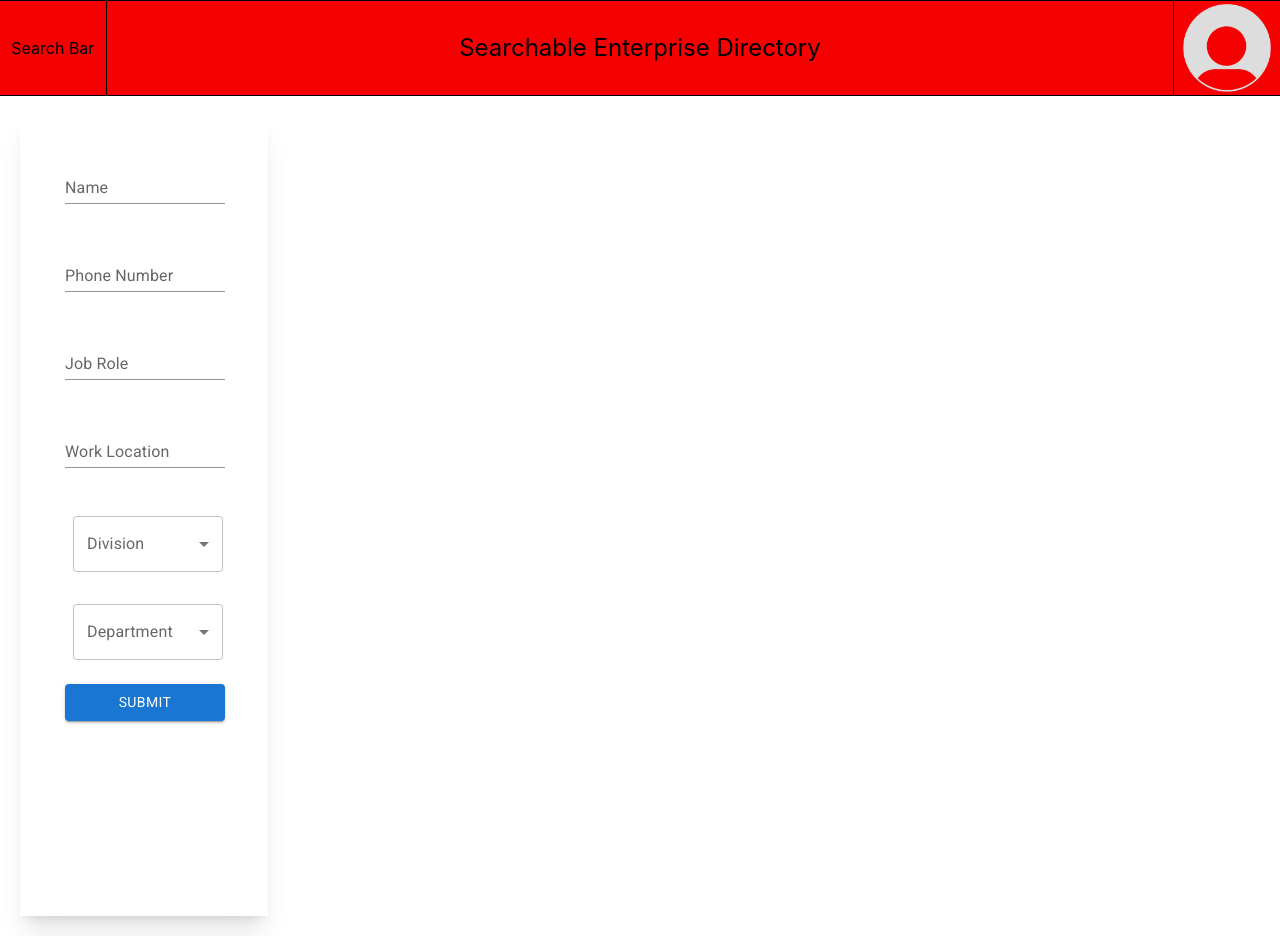
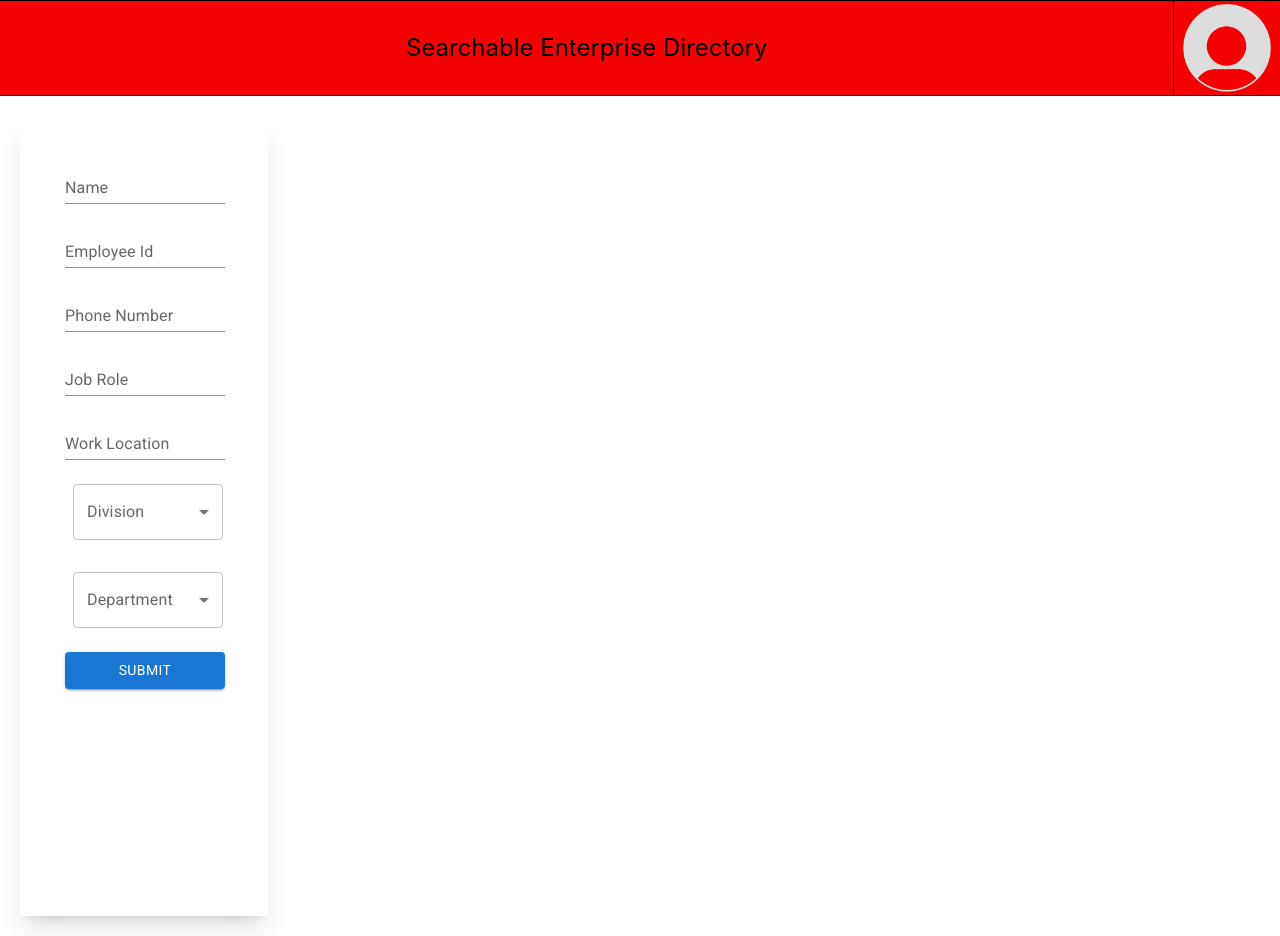
Before and after one commit to CIRACON/grp05, a React (Create React App) app: page /home in a window 1280 px wide. Built offline with nearby package versions, Linux system fonts and the light colour scheme.

Commit message:
Add in important backend calling information

```diff
--- a/src/Fetch.js
+++ b/src/Fetch.js
@@ -29,7 +29,7 @@ export async function isAuthenticated(username, password) {
     }
 }
 
-export async function getFilteredEmployees(name, phone_number, job_role, work_location, division, department) {
+export async function getFilteredEmployees(name, id, phone_number, job_role, work_location, division, department) {
 
     let url = `http://localhost:4000/filterEmployees`
 
@@ -39,6 +39,8 @@ export async function getFilteredEmployees(name, phone_number, job_role, work_lo
             'Content-Type': 'application/json'
         },
         body: JSON.stringify({
+            caller_id: cookies.get('id'),
+            id: id ? id : null,
             name: name ? name : null,
             phone_number: phone_number ? phone_number : null,
             job_role: job_role ? job_role : null,
@@ -49,7 +51,6 @@ export async function getFilteredEmployees(name, phone_number, job_role, work_lo
     }
 
     try {
-        console.log(fetchOptions.body)
         return await fetch(url, fetchOptions).then(res => res.json())
     } catch (ex) {
         console.error(`Error fetching employees: ${ex.message}`)
@@ -64,7 +65,6 @@ export async function getSearchResource(resource) {
     let url = `http://localhost:4000/resource/search/getAll/${resource}`
 
     try {
-
         return await fetch(url).then(res => res.json())
     } catch (ex) {
         console.error(`Error fetching employees: ${ex.message}`)
--- a/src/components/Header/Header.jsx
+++ b/src/components/Header/Header.jsx
@@ -6,11 +6,7 @@ export const Header = () => {
   return (
     <>
       <div className="flex h-24 bg-[#f50101]">
-        <div className="flex-none w-1/12 border-solid border border-black border-l-0 grid place-items-center">
-          Search Bar
-        </div>
-
-        <div className="shrink w-10/12 border-solid border border-black border-l-0 border-r-0 text-2xl grid place-items-center">
+        <div className="shrink w-11/12 border-solid border border-black border-l-0 border-r-0 text-2xl grid place-items-center">
           Searchable Enterprise Directory
         </div>
 
--- a/src/components/Home/Home.jsx
+++ b/src/components/Home/Home.jsx
@@ -12,6 +12,7 @@ export const Home = () => {
 
   // State Variables for Homepage - This is what we'll send to filter the directory
   const [name, setName] = useState("")
+  const [id, setId] = useState("")
   const [phone_number, setPhone] = useState("")
   const [job_role, setJobRole] = useState("")
   const [work_location, setWorkLocation] = useState("")
@@ -24,7 +25,7 @@ export const Home = () => {
   // const handleSubmit = () => getFilteredEmployees(name, phone_number, job_role, work_location, division, department).then(res => console.log(res))
 
   const handleSubmit = () =>
-    getFilteredEmployees(name, phone_number, job_role, work_location, division, department)
+    getFilteredEmployees(name, id, phone_number, job_role, work_location, division, department)
       .then(res => {
         setEmployees(res)
         console.log('response:', res)
@@ -52,6 +53,12 @@ export const Home = () => {
               label="Name"
               variant="standard"
               onChange={event => setName(event.target.value)}
+            />
+            <TextField
+              id="standard-basc"
+              label="Employee Id"
+              variant="standard"
+              onChange={event => setId(event.target.value)}
             />
             <TextField
               id="standard-basc"
```
Also changed, not shown: 1 other file (tests, documents, lock files or other folders).
